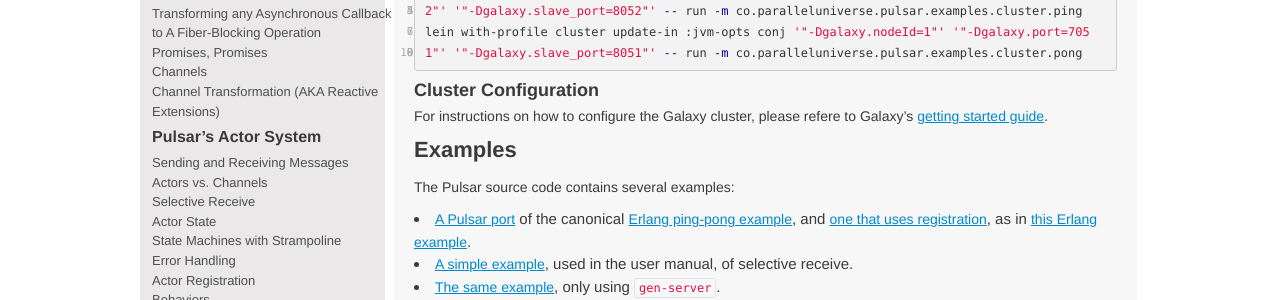
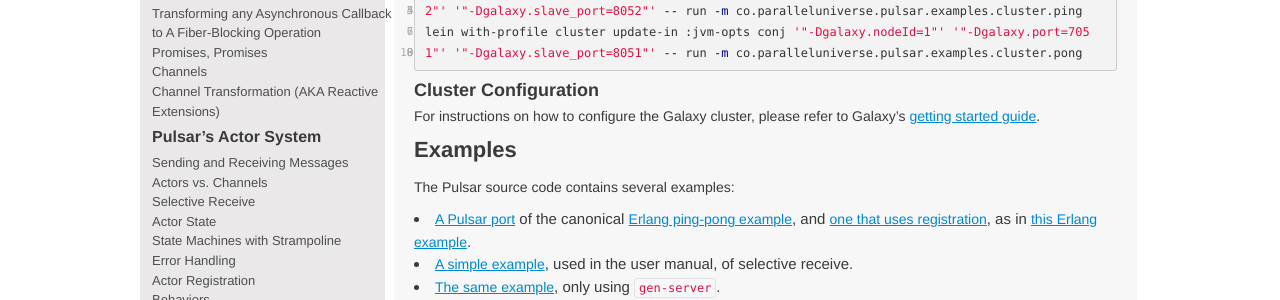
Before and after one commit to puniverse/pulsar, a Jekyll site: the page built from docs/index.md, in a window 1280 px wide and 900 px high, scrolled down 27074 px. Shown: the part 152-452 px from the top of the window. Built offline with Jekyll 4.4.1, drawn with Linux system fonts in a browser that asks for light colours; nearby versions of some CDN libraries; Markdown is read by kramdown in place of the engine named in the settings.

Commit message:
docs [ci skip]

```diff
--- a/docs/index.md
+++ b/docs/index.md
@@ -1418,7 +1418,7 @@
 
 ### Cluster Configuration
 
-For instructions on how to configure the Galaxy cluster, please refere to Galaxy's [getting started guide](http://docs.paralleluniverse.co/galaxy/start/getting-started.html).
+For instructions on how to configure the Galaxy cluster, please refer to Galaxy's [getting started guide](http://docs.paralleluniverse.co/galaxy/#getting-started).
 
 ## Examples
 
```
